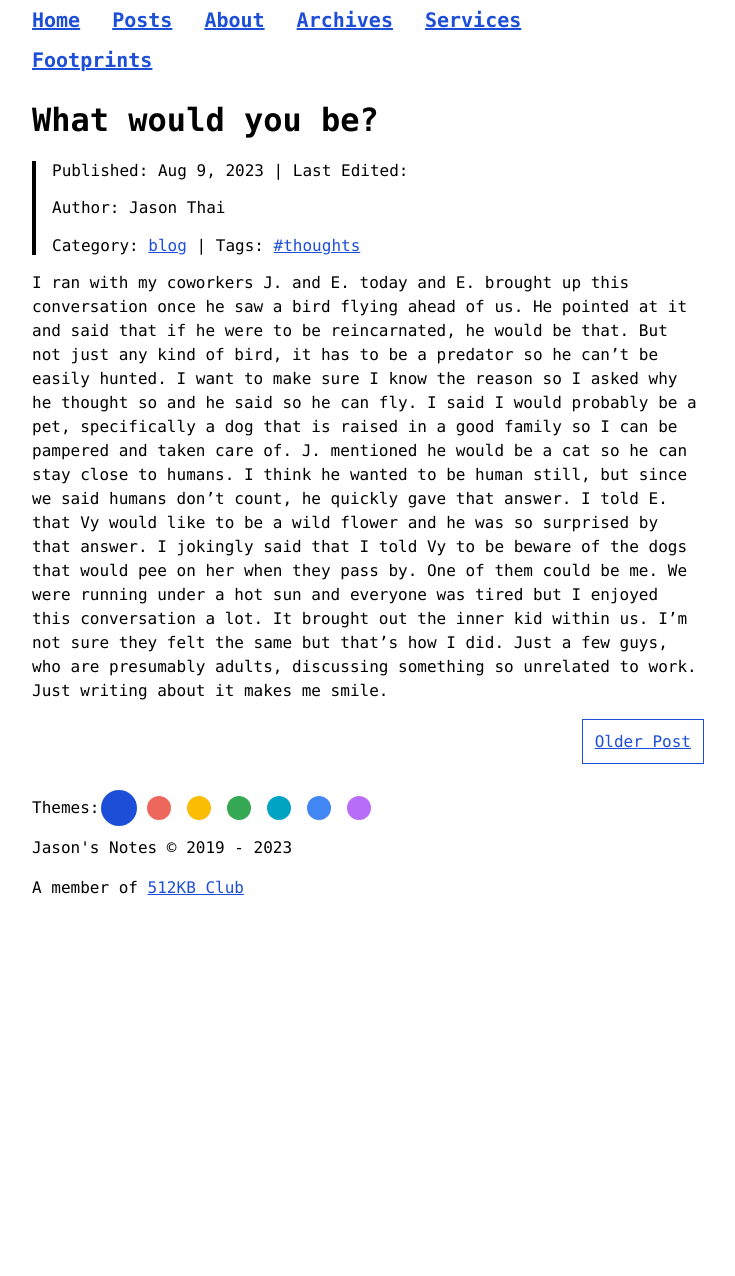
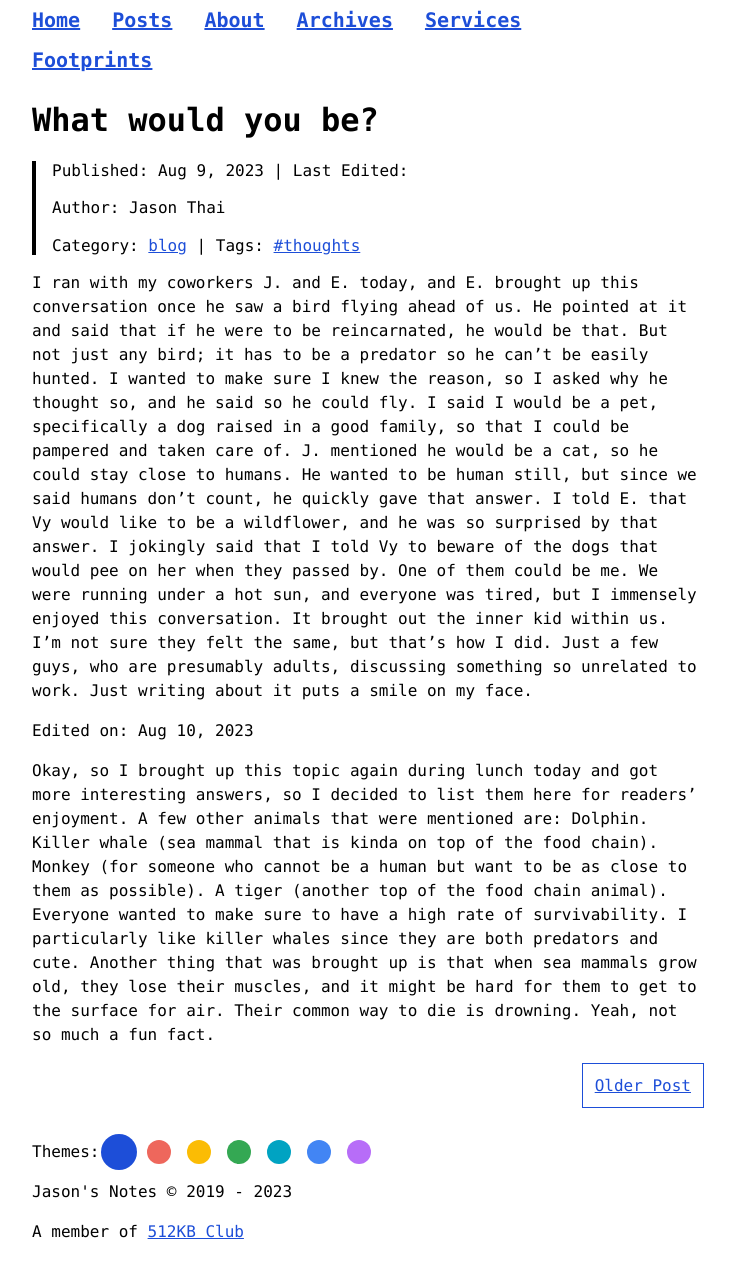
Before and after one commit to jasontthai/jasonthai.me, a Jekyll site: the page built from _posts/2023-08-09-what-would-you-be.md, in a window 1280 px wide. Shown: the whole page, without its empty margins (272-1007 px from the left). Built offline with Jekyll 4.4.1, drawn with Linux system fonts in a browser that asks for light colours; our own code applies the rules of GitHub Pages for plain Markdown files; comment, search, counter and statistics services are not loaded; before the commit the page ends 932 px from its top, so only the background shows below that.

Commit message:
Update 2023-08-09-what-would-you-be.md

```diff
--- a/_posts/2023-08-09-what-would-you-be.md
+++ b/_posts/2023-08-09-what-would-you-be.md
@@ -6,4 +6,13 @@
 - thoughts
 ---
 
-I ran with my coworkers J. and E. today and E. brought up this conversation once he saw a bird flying ahead of us. He pointed at it and said that if he were to be reincarnated, he would be that. But not just any kind of bird, it has to be a predator so he can't be easily hunted. I want to make sure I know the reason so I asked why he thought so and he said so he can fly. I said I would probably be a pet, specifically a dog that is raised in a good family so I can be pampered and taken care of. J. mentioned he would be a cat so he can stay close to humans. I think he wanted to be human still, but since we said humans don't count, he quickly gave that answer. I told E. that Vy would like to be a wild flower and he was so surprised by that answer. I jokingly said that I told Vy to be beware of the dogs that would pee on her when they pass by. One of them could be me. We were running under a hot sun and everyone was tired but I enjoyed this conversation a lot. It brought out the inner kid within us. I'm not sure they felt the same but that's how I did. Just a few guys, who are presumably adults, discussing something so unrelated to work. Just writing about it makes me smile.
+I ran with my coworkers J. and E. today, and E. brought up this conversation once he saw a bird flying ahead of us. He pointed at it and said that if he were to be reincarnated, he would be that. But not just any bird; it has to be a predator so he can't be easily hunted. I wanted to make sure I knew the reason, so I asked why he thought so, and he said so he could fly. I said I would be a pet, specifically a dog raised in a good family, so that I could be pampered and taken care of. J. mentioned he would be a cat, so he could stay close to humans. He wanted to be human still, but since we said humans don't count, he quickly gave that answer. I told E. that Vy would like to be a wildflower, and he was so surprised by that answer. I jokingly said that I told Vy to beware of the dogs that would pee on her when they passed by. One of them could be me. We were running under a hot sun, and everyone was tired, but I immensely enjoyed this conversation. It brought out the inner kid within us. I'm not sure they felt the same, but that's how I did. Just a few guys, who are presumably adults, discussing something so unrelated to work. Just writing about it puts a smile on my face.
+
+Edited on: Aug 10, 2023
+
+Okay, so I brought up this topic again during lunch today and got more interesting answers, so I decided to list them here for readers' enjoyment. A few other animals that were mentioned are:
+Dolphin.
+Killer whale (sea mammal that is kinda on top of the food chain).
+Monkey (for someone who cannot be a human but want to be as close to them as possible).
+A tiger (another top of the food chain animal).
+Everyone wanted to make sure to have a high rate of survivability. I particularly like killer whales since they are both predators and cute. Another thing that was brought up is that when sea mammals grow old, they lose their muscles, and it might be hard for them to get to the surface for air. Their common way to die is drowning. Yeah, not so much a fun fact.
```
